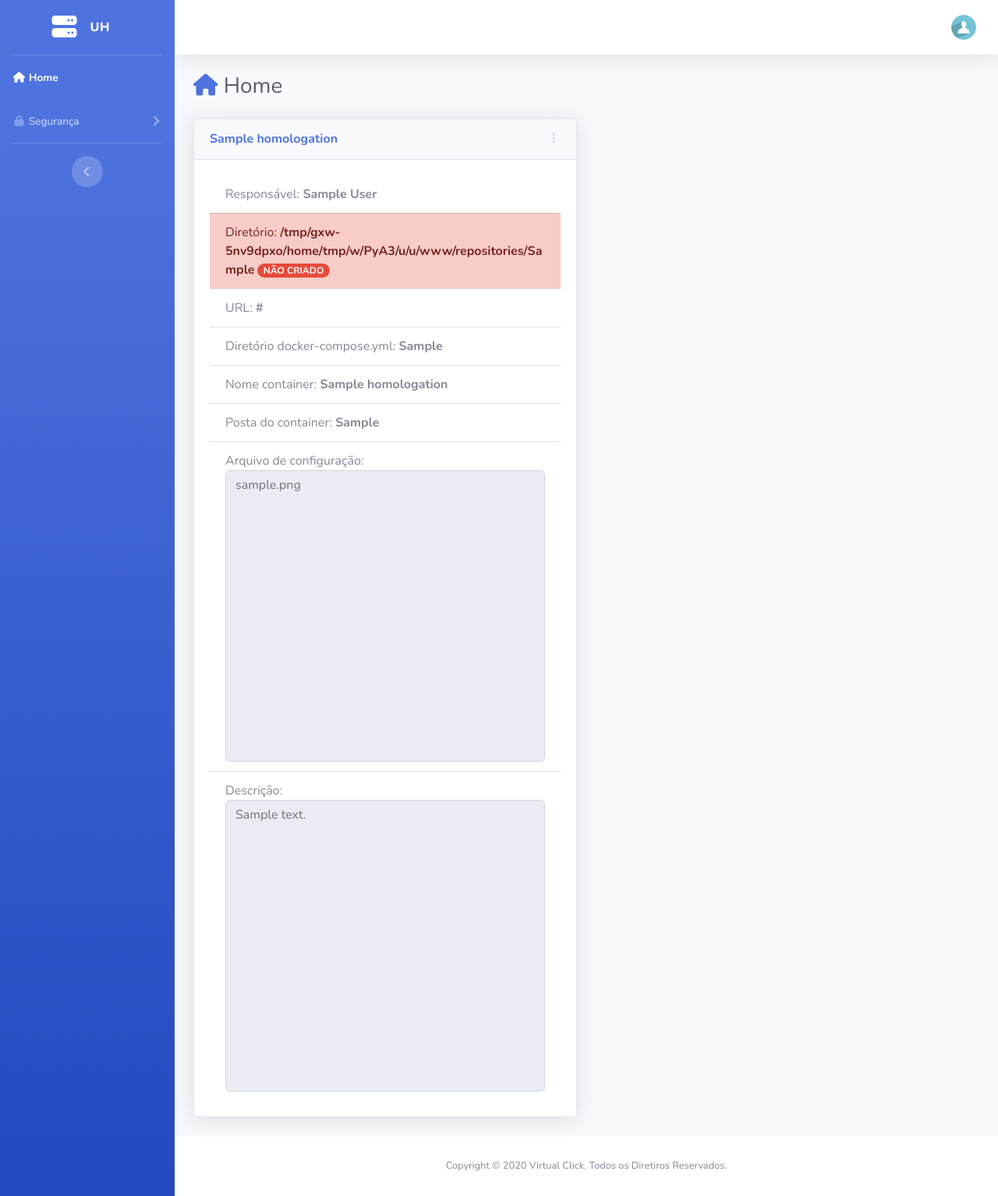
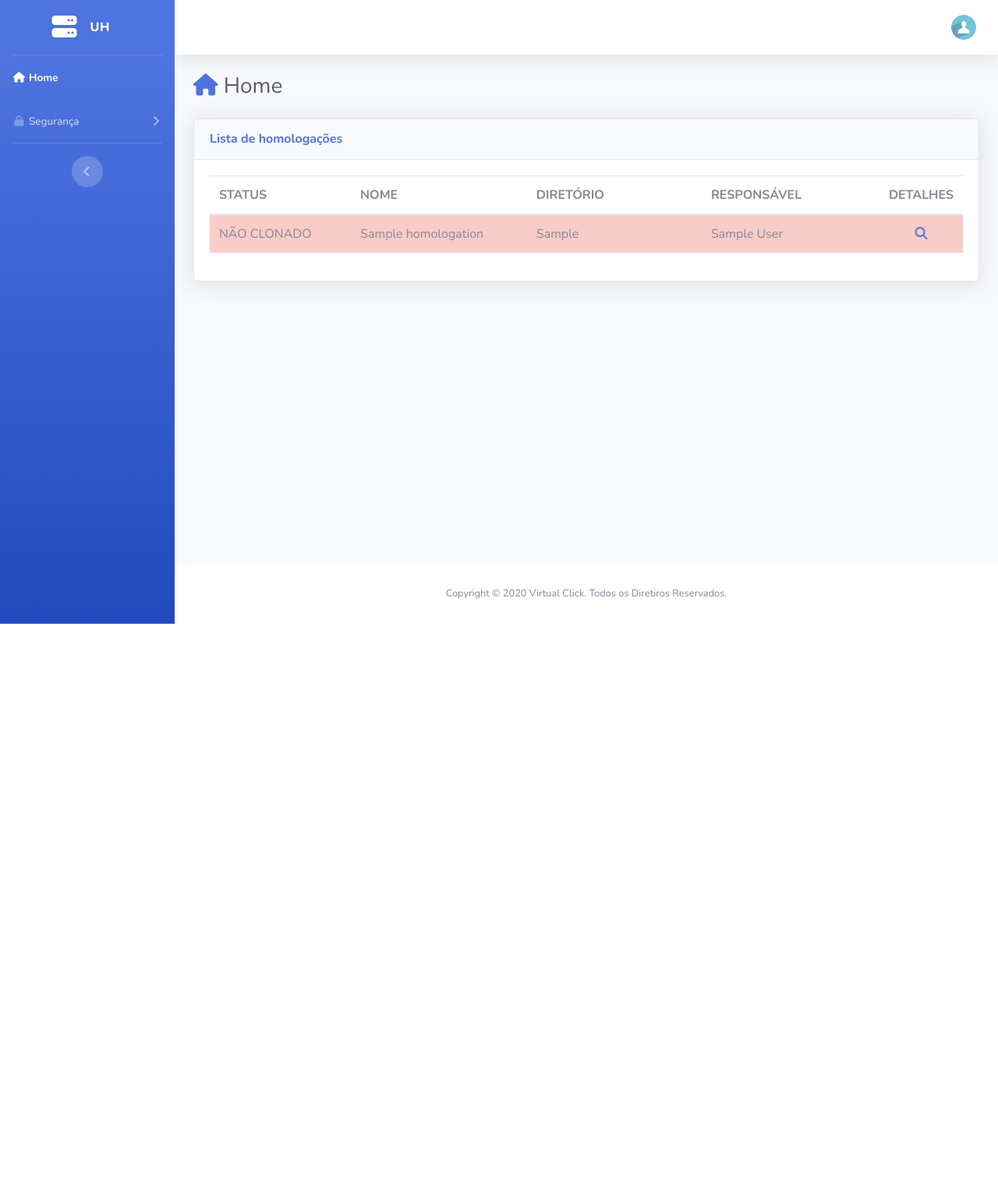
Before and after one commit to spohess/update_homologation, a Django app: page /homologations/home/ in a window 1280 px wide. Shown: the whole page at 78% size. After the commit the page ends 800 px from the top, so only its background shows below. Run offline with Django 3.2, Linux system fonts and the light colour scheme; tables that the repository leaves empty hold one stand-in row (values such as "Sample post"); some libraries are stand-ins or nearby versions.

Commit message:
nova estrutura do home e correção na configuração do pycharm e imports

```diff
--- a/homologations/rules.py
+++ b/homologations/rules.py
@@ -42,13 +42,28 @@ class ProjetcRule:
     def __init__(self, request):
         self.request = request
 
-    def clone_project(self, kwargs):
-        homologation = Homologations.objects.get(pk=kwargs['pk'])
-
+    def __execute_git_clone(self, homologation):
         command = 'cd {0} && git clone {1} {2}'.format(settings.REPOSITORIES_FOLDER,
                                                        homologation.git_repository_url,
                                                        homologation.project_folder)
 
-        os.popen(command).read()
+        os.system(command)
         command = 'ls -lah {0}{1}'.format(settings.REPOSITORIES_FOLDER, homologation.project_folder)
         return os.popen(command).read()
+
+    def clone_project(self, kwargs):
+        homologation = Homologations.objects.get(pk=kwargs['pk'])
+
+        if not os.path.isdir(settings.REPOSITORIES_FOLDER + homologation.project_folder):
+            return self.__execute_git_clone(homologation)
+
+        return 'Diretório não está vazio'
+
+    def reclone_project(self, kwargs):
+        homologation = Homologations.objects.get(pk=kwargs['pk'])
+
+        command = 'rm -rdf {0}{1}'.format(settings.REPOSITORIES_FOLDER, homologation.project_folder.replace('/', ''))
+        os.system(command)
+
+        if not os.path.isdir(settings.REPOSITORIES_FOLDER + homologation.project_folder):
+            return self.__execute_git_clone(homologation)
--- a/homologations/urls.py
+++ b/homologations/urls.py
@@ -1,7 +1,7 @@
 from django.urls import path
 
 from homologations.views.home_view import HomeView
-from homologations.views.project_view import ProjectClone
+from homologations.views.project_view import ProjectClone, ProjectReclone
 from homologations.views.security_view import KeysshView
 
 app_name = 'homologations'
@@ -11,4 +11,5 @@ urlpatterns = [
     path('keyssh/', KeysshView.as_view(), name='keyssh'),
 
     path('project/clone/<int:pk>', ProjectClone.as_view(), name='project_clone'),
+    path('project/reclone/<int:pk>', ProjectReclone.as_view(), name='project_reclone'),
 ]
--- a/static/css/app.css
+++ b/static/css/app.css
@@ -4,6 +4,9 @@ textarea {
 
 th.colw-33p {
     width: 33.33%;
+}
+th.colw-25p {
+    width: 25%;
 }
 th.colw-23p {
     width: 23.75%;
--- a/templates/homologations/home.html
+++ b/templates/homologations/home.html
@@ -8,68 +8,42 @@
     </div>
 
     <div class="row">
-        <div class="col-12 col-xl-6">
-            {% for homologation in homologations_list %}
-                <div class="card shadow mb-4">
-                    <!-- Card Header - Dropdown -->
-                    <div class="card-header py-3 d-flex flex-row align-items-center justify-content-between">
-                        <h6 class="m-0 font-weight-bold text-primary">{{ homologation.project_name }}</h6>
-                        <div class="dropdown no-arrow">
-                            <a class="dropdown-toggle" href="#" role="button" id="dropdownMenuLink"
-                               data-toggle="dropdown"
-                               aria-haspopup="true" aria-expanded="false">
-                                <i class="fas fa-ellipsis-v fa-sm fa-fw text-gray-400"></i>
-                            </a>
-                            <div class="dropdown-menu dropdown-menu-right shadow animated--fade-in"
-                                 aria-labelledby="dropdownMenuLink" x-placement="bottom-end">
-                                <div class="dropdown-header">AÇÕES:</div>
-                                {% if not homologation.file_exists %}
-                                    <a class="dropdown-item" href="{% url 'homologations:project_clone' homologation.pk %}">Clonar projeto</a>
+        <div class="col-12">
+            <div class="card shadow mb-4">
+                <div class="card-header py-3">
+                    <h6 class="m-0 font-weight-bold text-primary">Lista de homologações</h6>
+                </div>
+                <div class="card-body">
+                    <table class="table table-striped">
+                        <thead>
+                        <tr>
+                            <th class="colw-20p" scope="col">STATUS</th>
+                            <th class="colw-25p" scope="col">NOME</th>
+                            <th class="colw-25p" scope="col">DIRETÓRIO</th>
+                            <th class="colw-25p" scope="col">RESPONSÁVEL</th>
+                            <th class="colw-5p text-center" scope="col">DETALHES</th>
+                        </tr>
+                        </thead>
+                        <tbody>
+                        {% for homologation in homologations_list %}
+                            <tr class="table-{% if homologation.file_exists %}success{% else %}danger{% endif %}">
+                                {% if homologation.file_exists %}
+                                    <td>CLONADO</td>
                                 {% else %}
-                                    <a class="dropdown-item" href="#">Reclonar projeto</a>
+                                    <td>NÃO CLONADO</td>
                                 {% endif %}
-                            </div>
-                        </div>
-                    </div>
-                    <!-- Card Body -->
-                    <div class="card-body">
-                        <ul class="list-group list-group-flush">
-                            <li class="list-group-item">Responsável: <strong>{{ homologation.responsible }}</strong>
-                            </li>
-                            <li class="list-group-item list-group-item-{% if homologation.file_exists %}success{% else %}danger{% endif %}">
-                                Diretório: <strong>{{ homologation.project_absolute_folder }}</strong>
-                                {% if not homologation.file_exists %}
-                                    <span class="badge badge-danger badge-pill">NÃO CRIADO</span>
-                                {% else %}
-                                    <span class="badge badge-success badge-pill">CRIADO</span>
-                                {% endif %}
-                            </li>
-                            <li class="list-group-item">URL: <strong>{{ homologation.git_repository_url }}</strong></li>
-                            <li class="list-group-item">
-                                Diretório docker-compose.yml: <strong>{{ homologation.docker_folder }}</strong>
-                            </li>
-                            <li class="list-group-item">
-                                Nome container: <strong>{{ homologation.container_name }}</strong>
-                            </li>
-                            <li class="list-group-item">
-                                Posta do container: <strong>{{ homologation.container_port }}</strong>
-                            </li>
-                            <li class="list-group-item">
-                                Arquivo de configuração:
-                                <textarea class="form-control"
-                                          rows="15"
-                                          disabled>{{ homologation.settings_file }}</textarea>
-                            </li>
-                            <li class="list-group-item">
-                                Descrição:
-                                <textarea class="form-control"
-                                          rows="15"
-                                          disabled>{{ homologation.project_description }}</textarea>
-                            </li>
-                        </ul>
-                    </div>
+                                <td>{{ homologation.project_name }}</td>
+                                <td>{{ homologation.project_folder }}</td>
+                                <td>{{ homologation.responsible }}</td>
+                                <td class="text-center">
+                                    <a href="#"><i class="fas fa-search"></i></a>
+                                </td>
+                            </tr>
+                        {% endfor %}
+                        </tbody>
+                    </table>
                 </div>
-            {% endfor %}
+            </div>
         </div>
     </div>
 
--- a/update_homologation/settings.py
+++ b/update_homologation/settings.py
@@ -43,7 +43,7 @@ INSTALLED_APPS = [
     'django.contrib.messages',
     'django.contrib.staticfiles',
     'institutional',
-    'homologations.apps.HomologationsConfig',
+    'homologations',
 ]
 
 MIDDLEWARE = [
```
Also changed, not shown: homologations/views/project_view.py (+13 -1 lines).
